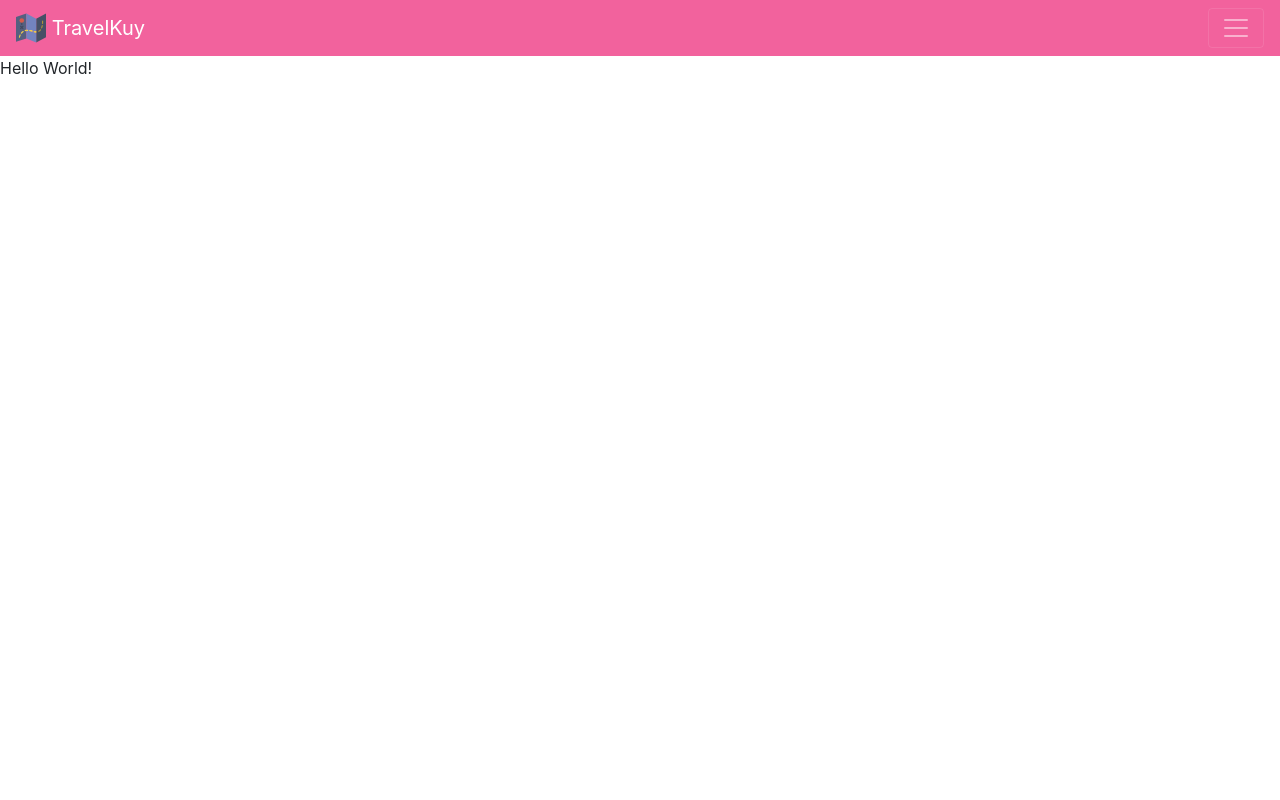
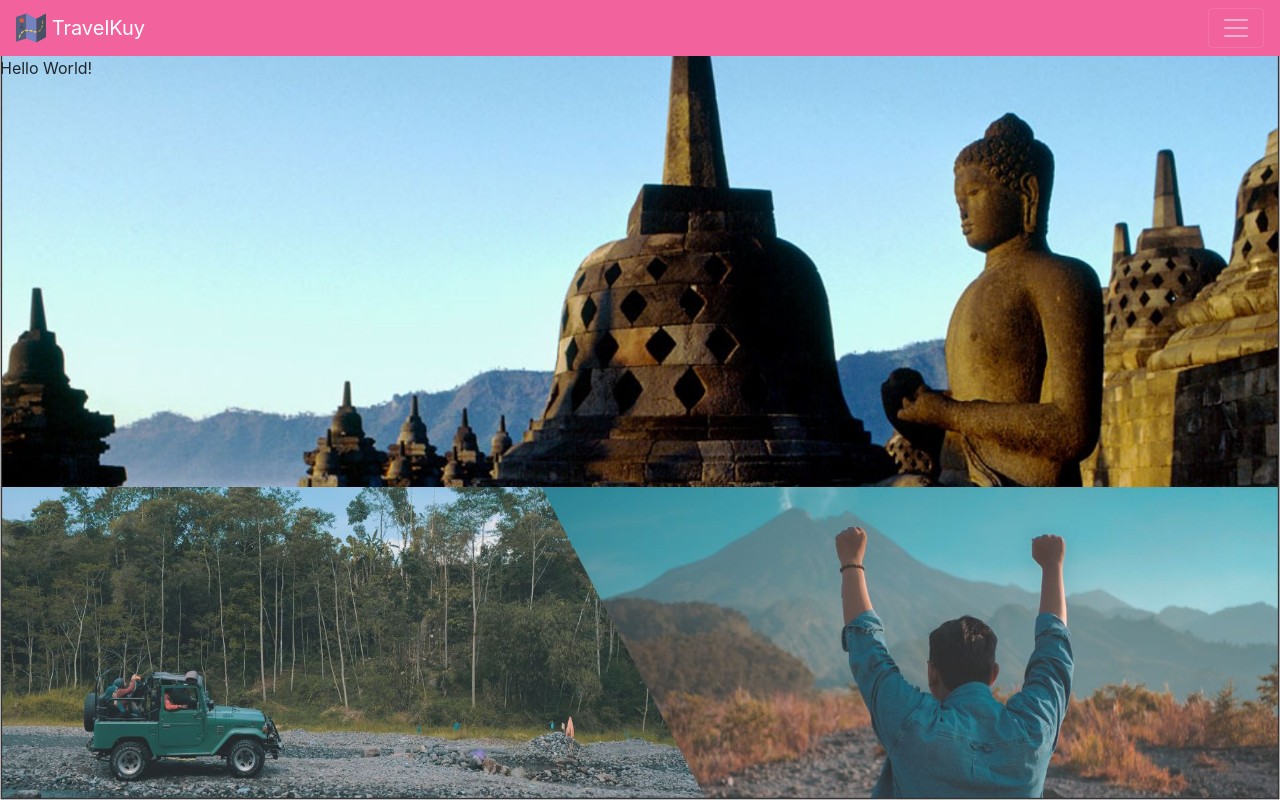
Before and after one commit to AnangM/SIWisata, a PHP site: page / in a window 1280 px wide. Run offline with PHP 8.4, Linux system fonts and the light colour scheme; some libraries are stand-ins or nearby versions.

Commit message:
add a background

```diff
--- a/index.php
+++ b/index.php
@@ -13,9 +13,9 @@
 </head>
 <!-- Until This Line  IS A MUST -->
 
-<body>
+<body style="background:url(borobudurtample.jpg); background-repeat:no-repeat; background-size:100% 100%; height: 800px; background-attachment:fixed">
   <!-- Navbar     -->
-  <nav class="navbar navbar-dark  main-bg">
+  <nav class="navbar navbar-dark sticky-top main-bg">
     <a class="navbar-brand" href="./">
     <img height="30px" class="d-inline-block align-top" src="./images/icon/map.svg" alt="">
     TravelKuy
```
Also changed, not shown: borobudurtample.jpg (added). Lines whose indentation alone changed are shown as unchanged.
